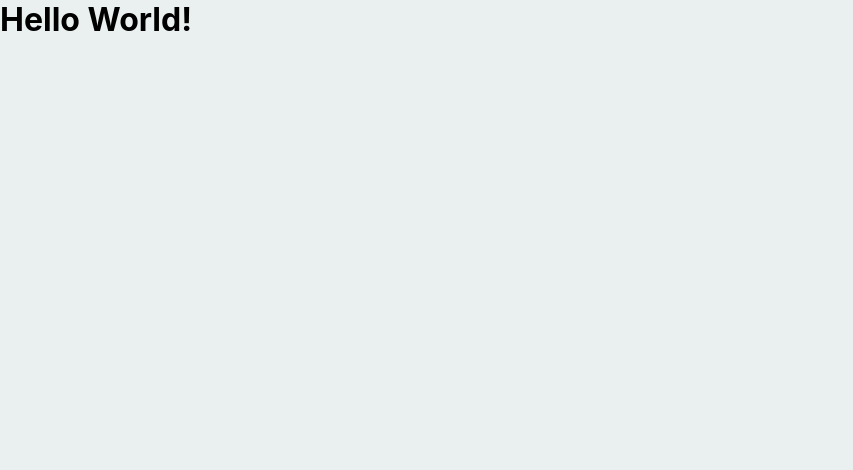
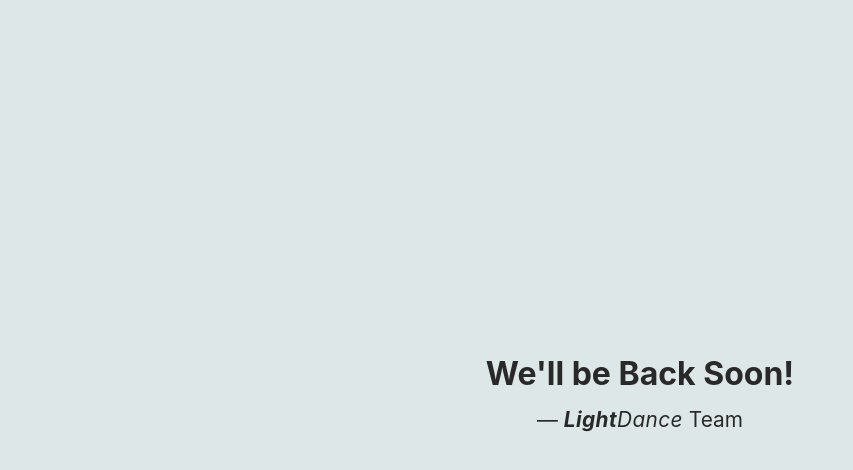
Before and after one commit to notnotjake/start.eleventy, an Eleventy site: page source/index.html in a window 1280 px wide. Shown: the whole page, without its empty margins (0-853 px from the left). Built offline with nearby package versions, Linux system fonts and the light colour scheme; Eleventy itself is replaced by a stand-in of ours; files that its build step writes are made by us from their sources; a web font is replaced by a local one.

Commit message:
wip message on index page

```diff
--- a/source/_assets/scss/pages/index.scss
+++ b/source/_assets/scss/pages/index.scss
@@ -0,0 +1,38 @@
+:root {
+	--background: hsla(183, 18%, 89%, 1);
+	--text-color: hsla(0, 0%, 16%, 1);
+	--link-color: hsla(208, 92%, 28%, 1);
+}
+@media (prefers-color-scheme: dark) {
+	:root {
+		--background: hsla(183, 5%, 21%, 1);
+		--text-color: hsla(0, 0%, 85%, 1);
+		--link-color: hsla(208, 83%, 61%, 1);
+	}
+}
+html, body {
+	background-color: var(--background);
+	color: var(--text-color);
+}
+body {
+	display: flex;
+	flex-direction: column;
+	align-items: center;
+	justify-content: center;
+}
+p {
+	font-size: 1.3rem;
+	line-height: 2.5;
+
+	a {
+		font-style: italic;
+		font-weight: 400;
+		letter-spacing: 0.02em;
+		color: var(--text-color);
+		text-decoration: none;
+		strong {
+			font-weight: 700;
+		}
+	}
+
+}
--- a/source/index.html
+++ b/source/index.html
@@ -5,6 +5,7 @@ style: '/css/pages/index.css'
 <html>
 	{% include "partials/_head.njk" %}
 	<body>
-		<h1>Hello World!</h1>
+		<h1>We'll be Back Soon!</h1>
+		<p>&mdash; <a href="https://www.lightdance.design"><strong>Light</strong>Dance</a> Team</p>
 	</body>
 </html>
```
